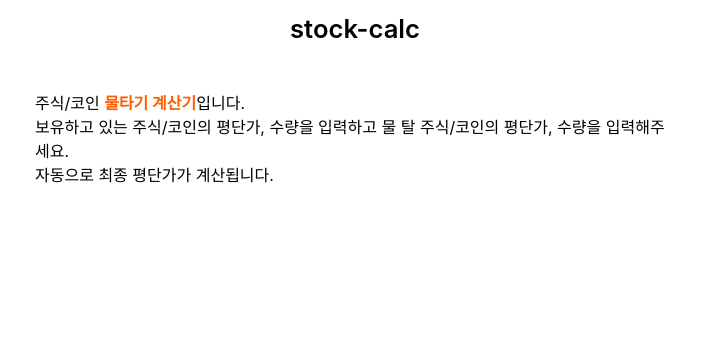
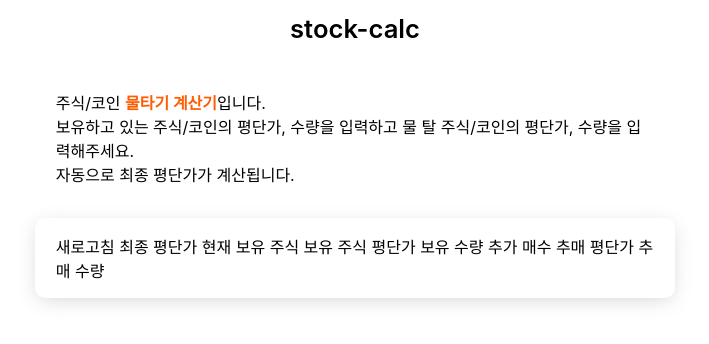
Before and after one commit to uu29/stock-calc, a Next.js app: page / in a window 1280 px wide. Shown: the top 344 px of the page, without its empty margins (285-994 px from the left). Built offline with nearby package versions, Linux system fonts and the light colour scheme.

Commit message:
feat: 마크업

```diff
--- /dev/null
+++ b/components/home/Calculator.tsx
@@ -0,0 +1,23 @@
+import styled from "styled-components";
+
+const Calculator = () => {
+  return <CalculatorContainer>새로고침
+    최종 평단가
+    현재 보유 주식
+    보유 주식 평단가
+    보유 수량
+    추가 매수
+    추매 평단가
+    추매 수량
+  </CalculatorContainer>;
+};
+
+const CalculatorContainer = styled.div`
+  max-width: 40rem;
+  margin: 2rem auto;
+  padding: 1rem 1.3rem;
+  border-radius: 10px;
+  box-shadow: 0 4px 20px -4px rgba(106, 110, 114, 0.32);
+`;
+
+export default Calculator;
--- a/pages/index.tsx
+++ b/pages/index.tsx
@@ -1,19 +1,18 @@
+import Calculator from "components/home/Calculator";
 import styled from "styled-components";
 
 const Home = () => {
   return (
     <main>
       <AppTitle>stock-calc</AppTitle>
-      <MainSection>
-        <p>
-          주식/코인 <Strong>물타기 계산기</Strong>입니다.
-          <br />
-          보유하고 있는 주식/코인의 평단가, 수량을 입력하고 물 탈 주식/코인의 평단가, 수량을 입력해주세요.
-          <br />
-          자동으로 최종 평단가가 계산됩니다.
-        </p>
-      </MainSection>
-
+      <MainDescription>
+        주식/코인 <Strong>물타기 계산기</Strong>입니다.
+        <br />
+        보유하고 있는 주식/코인의 평단가, 수량을 입력하고 물 탈 주식/코인의 평단가, 수량을 입력해주세요.
+        <br />
+        자동으로 최종 평단가가 계산됩니다.
+      </MainDescription>
+      <Calculator />
     </main>
   );
 };
@@ -29,8 +28,9 @@ const Strong = styled.strong`
   color: ${({ theme }) => theme.colors.mainOrange};
 `;
 
-const MainSection = styled.section`
+const MainDescription = styled.p`
   max-width: 40rem;
-  margin: 3rem auto;
+  margin: 3rem auto 0;
+  padding: 0 1.3rem;
 `;
 export default Home;
```
